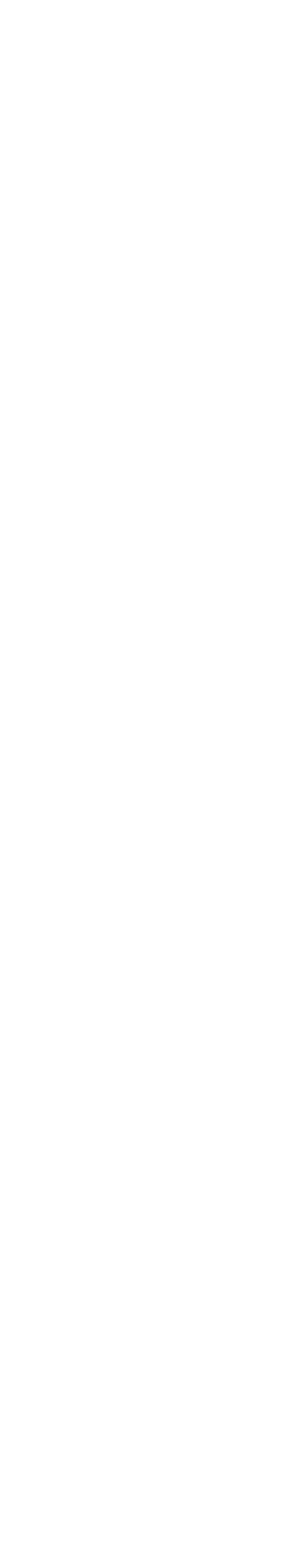
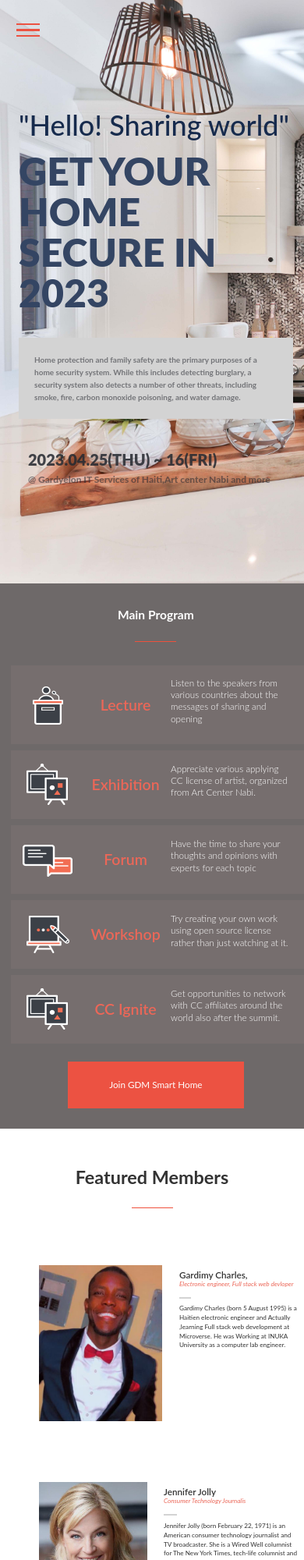
Before and after one commit to Gardimy/Gardimy-project, a website: page index.html in a window 390 px wide. Shown: the top 2000 px of the page at 78% size. Before the commit the page ends 844 px from the top, so only its background shows below. Drawn offline with nearby package versions, Linux system fonts and the light colour scheme; a web font is replaced by a local one.

Commit message:
Update index.html, app.js and the cntact.js files

```diff
--- /dev/null
+++ b/app.js
@@ -0,0 +1,15 @@
+const openmenu = document.getElementById('menubar');
+const mobilemenu = document.getElementById('mobilemenu');
+const option = document.getElementById('option');
+
+openmenu.addEventListener('click', () => {
+  openmenu.classList.toggle('active');
+  mobilemenu.classList.toggle('active');
+  option.classList.toggle('active');
+});
+
+mobilemenu.addEventListener('click', () => {
+  openmenu.classList.remove('active');
+  mobilemenu.classList.remove('active');
+  option.classList.remove('active');
+});
--- /dev/null
+++ b/contact.js
@@ -0,0 +1,55 @@
+const contactInfos = [
+  {
+    presenterpicture: 'Images/Gardimy.png',
+    name: 'Gardimy Charles, ',
+    title: 'Electronic engineer, Full stack web devloper',
+    presenterinfo: 'Gardimy Charles (born 5 August 1995) is a Haitien electronic engineer and Actually ,learning Full stack web development at Microverse. He was Working at INUKA University as a computer lab engineer.',
+  },
+  {
+    presenterpicture: 'Images/Jennifer.JPG',
+    name: 'Jennifer Jolly',
+    title: 'Consumer Technology Journalis',
+    presenterinfo: 'Jennifer Jolly (born February 22, 1971) is an American consumer technology journalist and TV broadcaster. She is a Wired Well columnist for The New York Times, tech-life columnist and host of Tech Now for USA Today, and a digital lifestyle contributor for The Today Show.',
+  },
+  {
+    presenterpicture: 'Images/Christina.JPG',
+    name: 'Christina Desir',
+    title: 'Electronic engineer,  UX designer',
+    presenterinfo: 'Christina Desir : born in Haïti, (June 1996) graduate in engineering electronic , worked as a computer lab instructor , currently works as saleswoman in a small electronic store. Director of operations in a hair products company (Chrissy kreyol).',
+  },
+  {
+    presenterpicture: 'Images/Yu.PNG',
+    name: 'Yijun Yu ',
+    title: 'Professor of Software Engineering , Faculty of Science, Technology, Engineering & Mathematics',
+    presenterinfo: 'Dr. Yijun Yu ,professor at the Open University in the UK, and his research focuses on developing intelligent systems that can learn from and adapt to the behavior of individuals and households. His work includes developing personalized smart home systems that can adjust to the needs and preferences of individual users.',
+  },
+  {
+    presenterpicture: 'Images/Ricardo.JPG',
+    name: 'Saint Louis Ricardo',
+    title: 'Electronic engineer',
+    presenterinfo: 'Saint Louis Louis Ricardo (born 13 October 1992) is a Haitian student and computer lab administrator. Between 2021 and 2023. He works as a engineer(Play TV).',
+  },
+  {
+    presenterpicture: 'Images/Lee.png',
+    name: 'Jieun Lee',
+    title: 'Assistant professor at the University of Kansas',
+    presenterinfo: 'She is an assistant professor at the University of Kansas, and her research focuses on developing smart home technologies that can support mental health and well-being. Her work includes developing systems that can detect and respond to stress and other mental health issues. ',
+  },
+];
+
+const presenter6 = document.getElementById('presenter-container');
+contactInfos.forEach((conference) => {
+  const allpresenter = document.createElement('article');
+  allpresenter.innerHTML = (`
+    <div class="presenter10">
+        <img class = "presenter-img" src="${conference.presenterpicture}" alt="Presente-img">
+        <div class="presenter-title">
+            <h3> ${conference.name}</h2>
+            <p><i>${conference.title}</i></p>
+            <div class="second-line"></div>
+            <p class="description">${conference.presenterinfo}</p>
+        </div>
+  </div>
+    `);
+  presenter6.appendChild(allpresenter);
+});
--- a/index.html
+++ b/index.html
@@ -42,6 +42,132 @@
             </ul>
         </div>
     </section>
+    </ul>
+        </div>
+    </section>
+    <div class="headcontainer">
+        <div id="overlay">
+            <div id="mobilemenu">
+                <div id="option">
+                    <div class="login">Login</div>
+                    <a class="link" href="index.html">Home</a>
+                    <a class="link" href="about.html">about</a>
+                    <a class="link" href="#">Services</a>
+                    <a class="link" href="#">Contact</a>
+                    <a class="link" href="#">news</a>
+                </div>
+            </div>
+            <div id="menubar">
+                <span class="bar"></span>
+                <span class="bar"></span>
+                <span class="bar"></span>
+            </div>
+
+            <div class="header-container" id="Mine">
+        <h1 class="title1">"Hello! Sharing world"</h1>
+        <h2 class="title2">
+        get your home secure in 2023
+        </h2>
+          <p class="parap">Home protection and family safety are the primary purposes of
+             a home security system. While this includes detecting burglary, a security system
+             also detects a number of other threats, including smoke, fire,
+             carbon monoxide poisoning, and water damage.
+        </p>
+
+        <h2 class="date">2023.04.25(THU) ~ 16(FRI)</h2>
+        <p class="reference">@ Gardyelon IT Services of Haiti,Art center Nabi and more</p>
+        </div>
+    </div>
+    </div>
+    <section class="work" id="program">
+        <div class="workchild">
+            <h3>Main Program</h3>
+          <div class="lines-1"></div>
+            <div class="program-container">
+                <div class="program">
+                    <img alt="lecture" src="Images/program1.png">
+                    <h4>Lecture</h4>
+                    <p>Listen to the speakers from various countries about the messages of sharing and opening</p>
+                </div>
+
+                <div class="program">
+                    <img alt="Exhibition" src="Images/program2.png">
+                    <h4>Exhibition</h4>
+                    <p>Appreciate various applying CC license of artist, organized from Art Center Nabi.</p>
+                </div>
+
+                <div class="program">
+                    <img alt="Forum" src="Images/program3.png">
+                    <h4>Forum</h4>
+                    <p>Have the time to share your thoughts and opinions with experts for each topic</p>
+                </div>
+                <div class="program">
+                    <img alt="Workshop" src="Images/program4.png">
+                    <h4>Workshop</h4>
+                    <p>Try creating your own work using open source license rather than just watching at it.</p>
+                </div>
+                <div class="program">
+                    <img alt="CC Ignite" src="Images/program2.png">
+                    <h4>CC Ignite</h4>
+                    <p>Get opportunities to network with CC affiliates around the world also after the summit.</p>
+                </div>
+            </div>
+            <p class="see">SEE THE WHOLE PROGRAM</p>
+            <div class="seeprogram">Join GDM Smart Home </div>
+        </div>
+    </section>
+
+    <section class="presenter">
+        <h2>Featured Members</h2>
+        <div class="lines-1"></div>
+        <div id="presenter-container" class="presenter-container"></div>
+    </section>
+
+   <section class="Partnercontainer">
+        <div class="partnerchild">
+            <h3 class="partnertitle">Partner</h3>
+          <div class="lines-1"></div>
+           <ul class="list-partner">
+            <li class="mozilla-1"><a href="#"></a>mozilla</li>
+            <li class="goo"><a href="#"></a>Google</li>
+            <li class="naver"><a href="#"></a>NAVER</li>
+            </ul>
+            <ul class="list-partner2">
+            <li class="goo"><a href="#"></a>daumkakao</li>
+            <li class="goo"><a href="#"></a>airbnb</li>
+          </ul>
+
+           <ul class="list-partnerdesk">
+            <li class="mozilla-1"><a href="#"></a>mozilla</li>
+            <li class="goo"><a href="#"></a>Google</li>
+            <li class="naver"><a href="#"></a>NAVER</li>
+            <li class="goo"><a href="#"></a>daumkakao</li>
+            <li class="goo"><a href="#"></a>airbnb</li>
+          </ul>
+        </div>
+</section>
+    <footer>
+        <div class="footer1">
+            <div class="Smart">
+             <div class="home1"><i class="fa-solid fa-house-signal fa-beat-fade"></i>Smart Home</div>
+            </div>
+            <p class="end">Smart Home Haiti Some rights reserved</p>
+            <p class="deskfoot">必活理階話勢決理教延変方巨。果上年国記長余言幸質上定之摘例副樹。深臣薄備品治地見再一披意銀。早加立引率報年置次高整座査際室位。躍文勝合載記入件就注付情。</p>
+        </div>
+
+        <div class="footer2">
+            <div class="Smart">
+             <h3 class="home-2">Smart Home</h3>
+            </div>
+            <div class="end2">
+            <p class="enterprise">Smart Home Haiti Some rights reserved</p>
+            <p class="gdm">必活理階話勢決理教延変方巨。果上年国記長余言幸質上定之摘例副樹。深臣薄備品治地見再一披意銀。早加立引率報年置次高整座査際室位。躍文勝合載記入件就注付情。</p>
+           </div>
+          </div>
+        </div>
+    </footer>
+    <script  src="app.js" ></script>
+    <script  src="contact.js" ></script>
 
 </body>
 </html>
```
